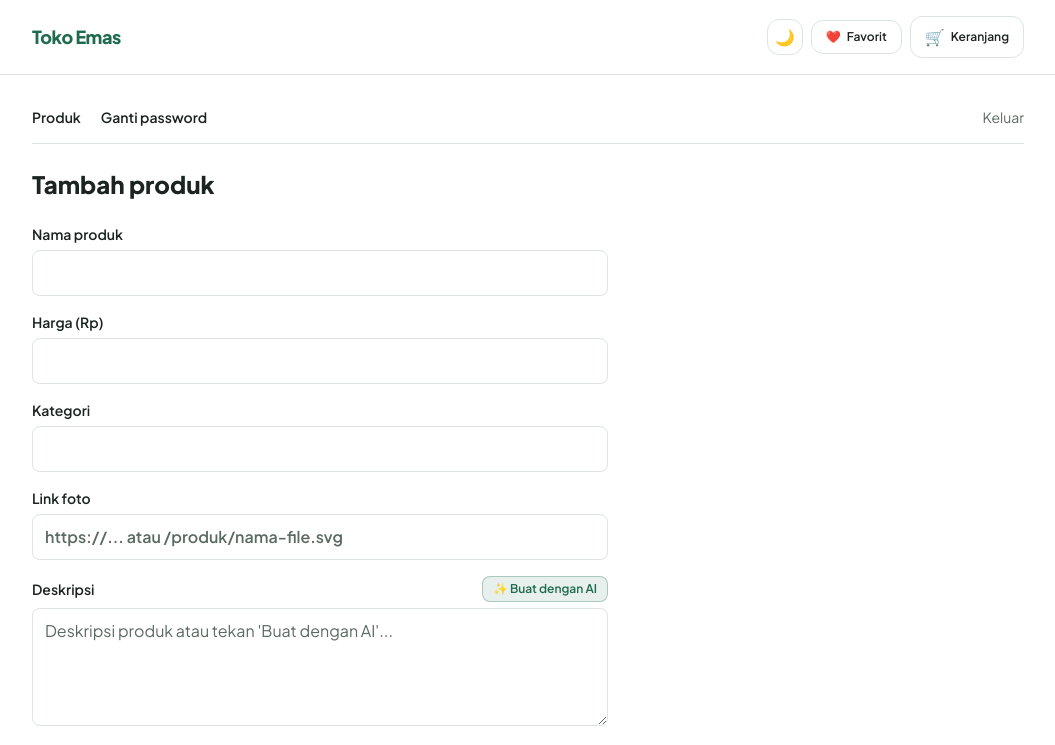
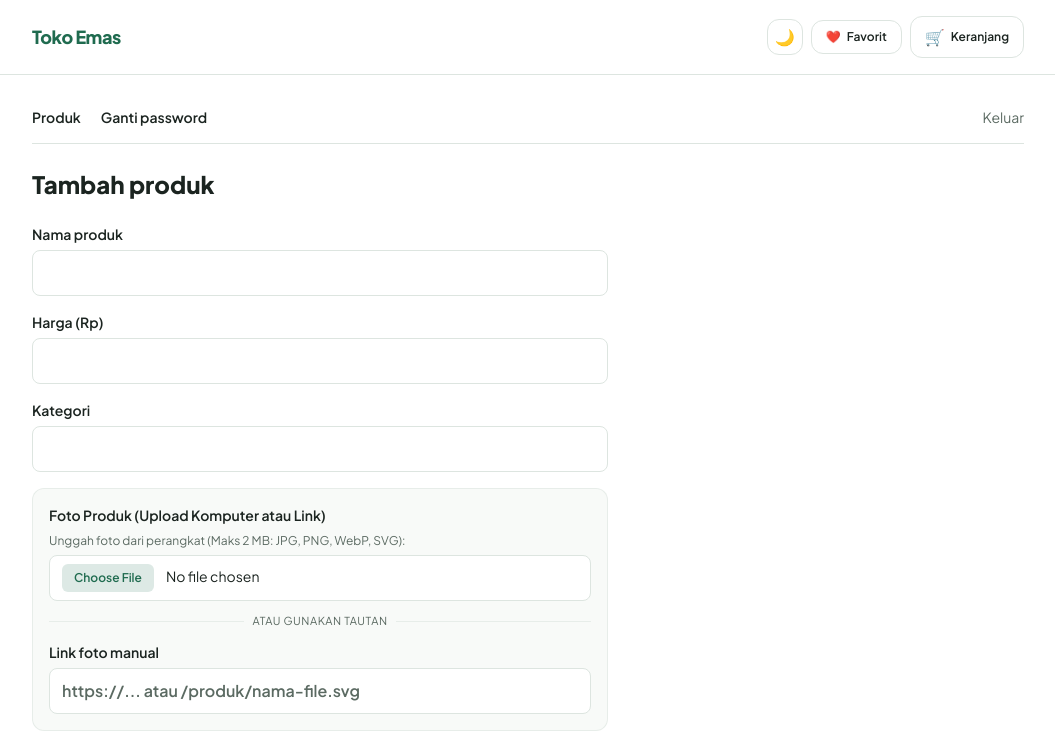
Before and after one commit to riyantikofairuz/katalog-umkm, a Next.js app: page /admin/produk/baru in a window 1280 px wide. Shown: the top 745 px of the page, without its empty margins (112-1167 px from the left). Built offline with nearby package versions, Linux system fonts and the light colour scheme.

Commit message:
US-29: Upload foto ke Supabase Storage

```diff
--- a/app/admin/actions.js
+++ b/app/admin/actions.js
@@ -1,7 +1,7 @@
 "use server";
 
 import { redirect } from "next/navigation";
-import { buatKlienAdmin } from "@/lib/supabase";
+import { buatKlienAdmin, buatKlienServer } from "@/lib/supabase";
 
 export async function loginAdmin(prevState, formData) {
   const email = formData.get("email");
@@ -70,6 +70,53 @@ export async function gantiPassword(prevState, formData) {
   return { success: "Password berhasil diperbarui." };
 }
 
+// US-29: Fungsi upload gambar ke Supabase Storage
+async function unggahFotoStorage(file) {
+  if (!file || typeof file !== "object" || file.size === 0) {
+    return { url: null };
+  }
+
+  // Validasi tipe file gambar
+  const validMimeTypes = ["image/jpeg", "image/png", "image/webp", "image/gif", "image/svg+xml"];
+  if (!validMimeTypes.includes(file.type)) {
+    return { error: "File harus berupa gambar (JPG, PNG, WebP, GIF, atau SVG)." };
+  }
+
+  // Validasi ukuran maksimal (maks 2MB)
+  const maxUkuran = 2 * 1024 * 1024; // 2MB
+  if (file.size > maxUkuran) {
+    return { error: "Ukuran foto maksimal adalah 2 MB." };
+  }
+
+  try {
+    // Gunakan buatKlienServer dengan SUPABASE_SECRET_KEY untuk mengunggah ke storage
+    const supabase = buatKlienServer();
+    const ekstensi = file.name ? file.name.split(".").pop() : "jpg";
+    const namaUnik = `produk_${Date.now()}_${Math.random().toString(36).substring(2, 9)}.${ekstensi}`;
+    const buffer = Buffer.from(await file.arrayBuffer());
+
+    // Coba upload ke bucket 'produk'
+    const { error: uploadError } = await supabase.storage
+      .from("produk")
+      .upload(namaUnik, buffer, {
+        contentType: file.type,
+        upsert: false,
+      });
+
+    if (uploadError) {
+      return { error: `Gagal mengunggah foto ke storage: ${uploadError.message}` };
+    }
+
+    const { data: publicUrlData } = supabase.storage
+      .from("produk")
+      .getPublicUrl(namaUnik);
+
+    return { url: publicUrlData?.publicUrl || null };
+  } catch (err) {
+    return { error: `Terjadi kesalahan saat memproses file foto: ${err.message}` };
+  }
+}
+
 export async function tambahProduk(prevState, formData) {
   const supabase = await buatKlienAdmin();
   const {
@@ -84,8 +131,9 @@ export async function tambahProduk(prevState, formData) {
   const nama = formData.get("nama")?.toString().trim();
   const hargaRaw = formData.get("harga")?.toString().trim();
   const kategori = formData.get("kategori")?.toString().trim() || null;
-  const foto_url = formData.get("foto_url")?.toString().trim() || null;
+  let foto_url = formData.get("foto_url")?.toString().trim() || null;
   const deskripsi = formData.get("deskripsi")?.toString().trim() || null;
+  const fileFoto = formData.get("file_foto");
 
   if (!nama) {
     return { error: "Nama produk wajib diisi." };
@@ -94,6 +142,17 @@ export async function tambahProduk(prevState, formData) {
   const harga = parseInt(hargaRaw, 10);
   if (isNaN(harga) || harga < 0) {
     return { error: "Harga produk harus berupa angka positif." };
+  }
+
+  // Jika admin mengunggah file foto baru
+  if (fileFoto && typeof fileFoto === "object" && fileFoto.size > 0) {
+    const uploadRes = await unggahFotoStorage(fileFoto);
+    if (uploadRes.error) {
+      return { error: uploadRes.error };
+    }
+    if (uploadRes.url) {
+      foto_url = uploadRes.url;
+    }
   }
 
   const { error } = await supabase.from("produk").insert({
@@ -125,8 +184,9 @@ export async function ubahProduk(id, prevState, formData) {
   const nama = formData.get("nama")?.toString().trim();
   const hargaRaw = formData.get("harga")?.toString().trim();
   const kategori = formData.get("kategori")?.toString().trim() || null;
-  const foto_url = formData.get("foto_url")?.toString().trim() || null;
+  let foto_url = formData.get("foto_url")?.toString().trim() || null;
   const deskripsi = formData.get("deskripsi")?.toString().trim() || null;
+  const fileFoto = formData.get("file_foto");
 
   if (!nama) {
     return { error: "Nama produk wajib diisi." };
@@ -135,6 +195,17 @@ export async function ubahProduk(id, prevState, formData) {
   const harga = parseInt(hargaRaw, 10);
   if (isNaN(harga) || harga < 0) {
     return { error: "Harga produk harus berupa angka positif." };
+  }
+
+  // Jika admin mengunggah file foto baru
+  if (fileFoto && typeof fileFoto === "object" && fileFoto.size > 0) {
+    const uploadRes = await unggahFotoStorage(fileFoto);
+    if (uploadRes.error) {
+      return { error: uploadRes.error };
+    }
+    if (uploadRes.url) {
+      foto_url = uploadRes.url;
+    }
   }
 
   const { error } = await supabase
--- a/components/FormProduk.jsx
+++ b/components/FormProduk.jsx
@@ -69,12 +69,50 @@ export default function FormProduk({
         onChange={(e) => setKategori(e.target.value)}
       />
 
-      <Input
-        label="Link foto"
-        name="foto_url"
-        placeholder="https://... atau /produk/nama-file.svg"
-        defaultValue={produk.foto_url}
-      />
+      <div className="flex flex-col gap-2 rounded-xl border border-garis/60 bg-permukaan/50 p-4">
+        <label className="text-sm font-semibold text-teks">
+          Foto Produk (Upload Komputer atau Link)
+        </label>
+
+        {/* Input File Foto (US-29) */}
+        <div className="flex flex-col gap-1.5">
+          <span className="text-xs text-teks-lembut">
+            Unggah foto dari perangkat (Maks 2 MB: JPG, PNG, WebP, SVG):
+          </span>
+          <input
+            type="file"
+            name="file_foto"
+            accept="image/*"
+            className="w-full rounded-lg border border-garis bg-latar px-3 py-2 text-sm text-teks file:mr-3 file:rounded-md file:border-0 file:bg-utama/15 file:px-3 file:py-1.5 file:text-xs file:font-semibold file:text-utama hover:file:bg-utama/25 cursor-pointer focus:outline-none"
+          />
+        </div>
+
+        <div className="relative flex py-1 items-center">
+          <div className="flex-grow border-t border-garis/60"></div>
+          <span className="flex-shrink mx-2 text-[11px] text-teks-lembut uppercase tracking-wider">
+            atau gunakan tautan
+          </span>
+          <div className="flex-grow border-t border-garis/60"></div>
+        </div>
+
+        <Input
+          label="Link foto manual"
+          name="foto_url"
+          placeholder="https://... atau /produk/nama-file.svg"
+          defaultValue={produk.foto_url}
+        />
+
+        {produk.foto_url && (
+          <div className="mt-2 flex items-center gap-3">
+            <span className="text-xs text-teks-lembut">Foto saat ini:</span>
+            <img
+              src={produk.foto_url}
+              alt={produk.nama || "Preview foto"}
+              className="h-12 w-12 rounded-lg object-cover border border-garis shadow-xs"
+            />
+          </div>
+        )}
+      </div>
 
       <div className="flex flex-col gap-1.5">
         <div className="flex items-center justify-between">
```
Also changed, not shown: 2 other files (tests, documents, lock files or other folders).
